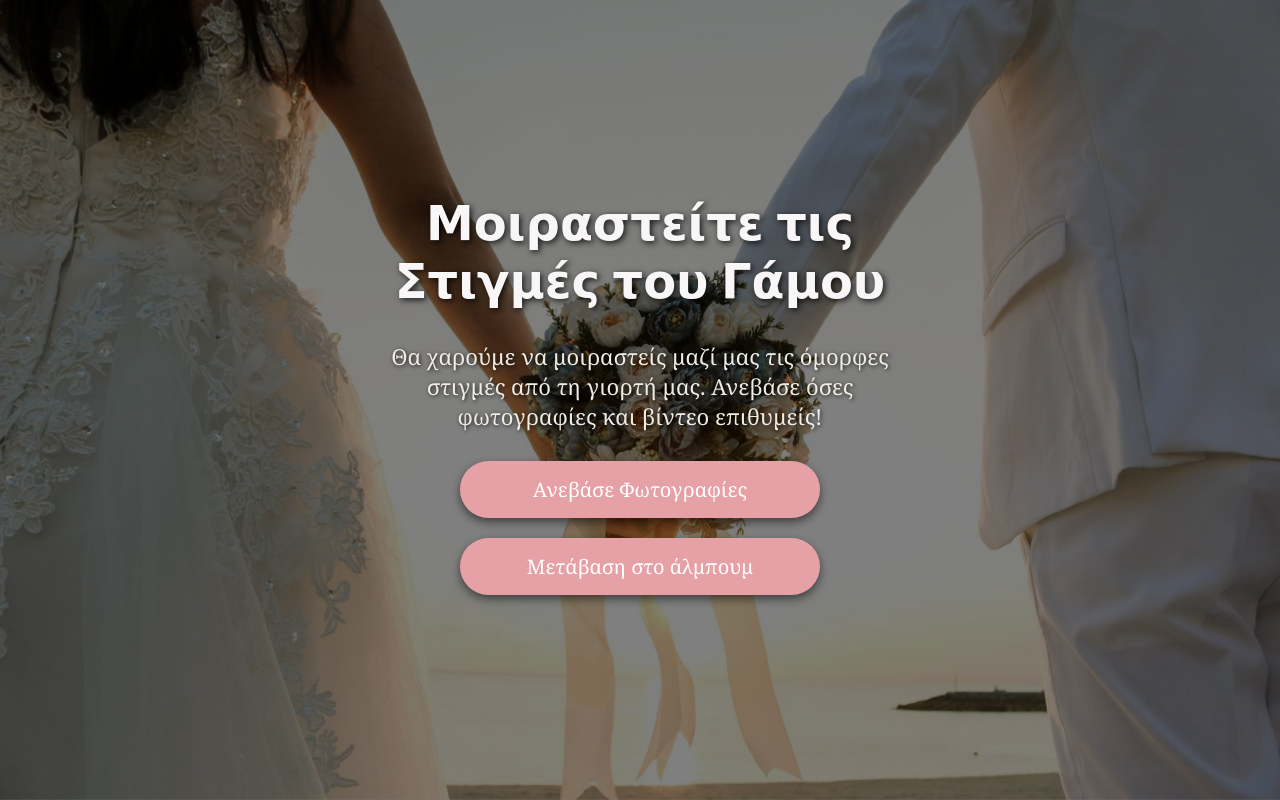
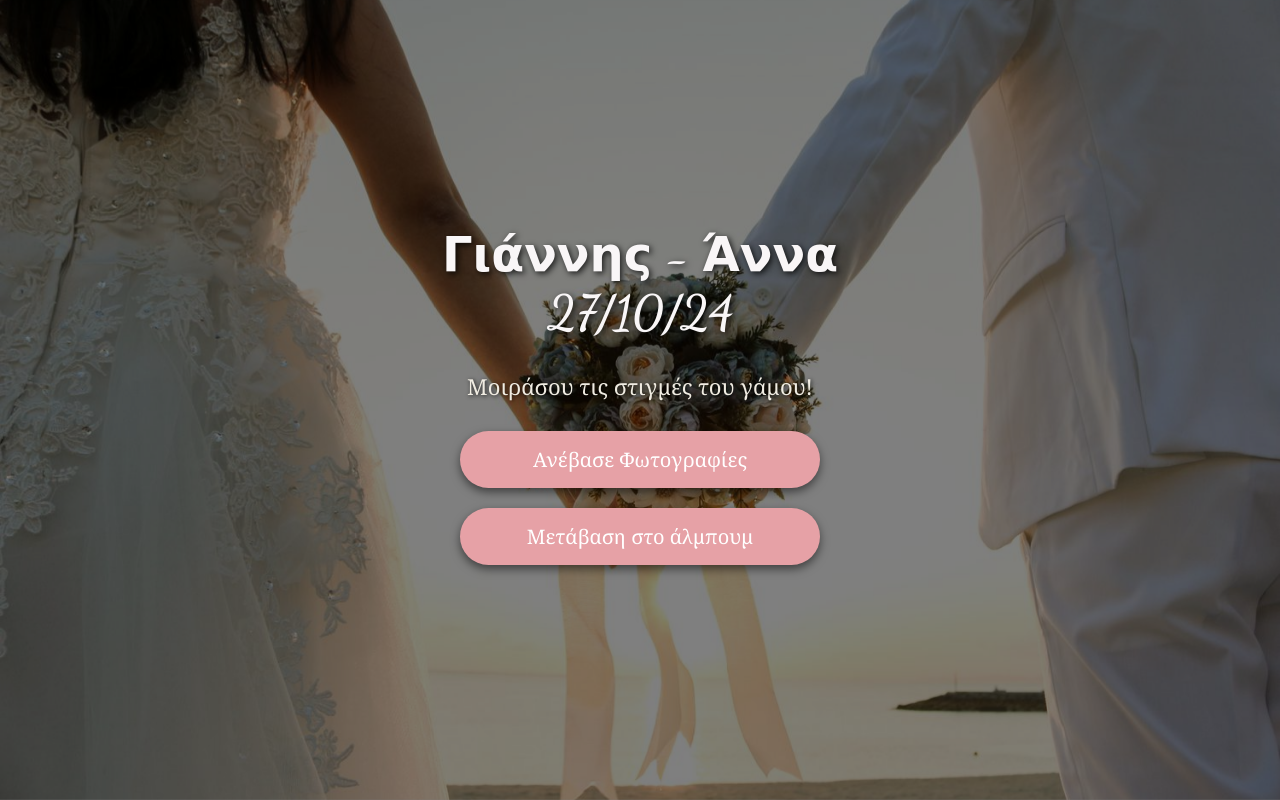
Before and after one commit to rafail16/wedding, a plain HTML site: page index.html in a window 1280 px wide. Drawn offline with Linux system fonts and the light colour scheme; a web font is replaced by a local one.

Commit message:
new request and headers

```diff
--- a/index.html
+++ b/index.html
@@ -5,8 +5,8 @@
     <meta name="viewport" content="width=device-width, initial-scale=1.0">
     <title>Γιάννης & Άννα</title>
     <link rel="icon" href="assets/favicon.png" type="image/png">
-    <link rel="stylesheet" href="style.css?v=1.9">
-    <script src="script.js?v=1.9"></script>
+    <link rel="stylesheet" href="style.css?v=1.10">
+    <script src="script.js?v=1.10"></script>
     <style>
         /* Background Wrapper */
         .background-wrapper {
@@ -154,11 +154,11 @@
 
     <!-- Content -->
     <div class="content">
-        <h1>Μοιραστείτε τις Στιγμές του Γάμου</h1>
-        <p>Θα χαρούμε να μοιραστείς μαζί μας τις όμορφες στιγμές από τη γιορτή μας. Ανεβάσε όσες φωτογραφίες και βίντεο επιθυμείς! </p>
+        <h1>Γιάννης - Άννα<br>27/10/24</h1>
+        <p>Μοιράσου τις στιγμές του γάμου! </p>
 
         <!-- Dropbox file request link -->
-        <a href="https://www.dropbox.com/request/TEIi8ij2LtazRGSIJcoU" target="_blank" class="btn">Ανεβάσε Φωτογραφίες</a>
+        <a href="https://www.dropbox.com/request/5SupWIydWrAo74DqozJc" target="_blank" class="btn">Ανέβασε Φωτογραφίες</a>
 
         <!-- Dropbox view-only folder link -->
         <a href="https://tinyurl.com/yptfvfcy" target="_blank" class="btn">Μετάβαση στο άλμπουμ</a>
```
